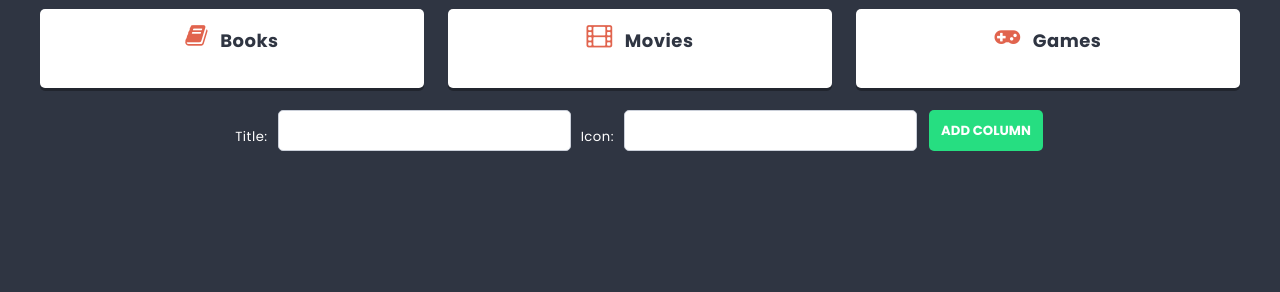
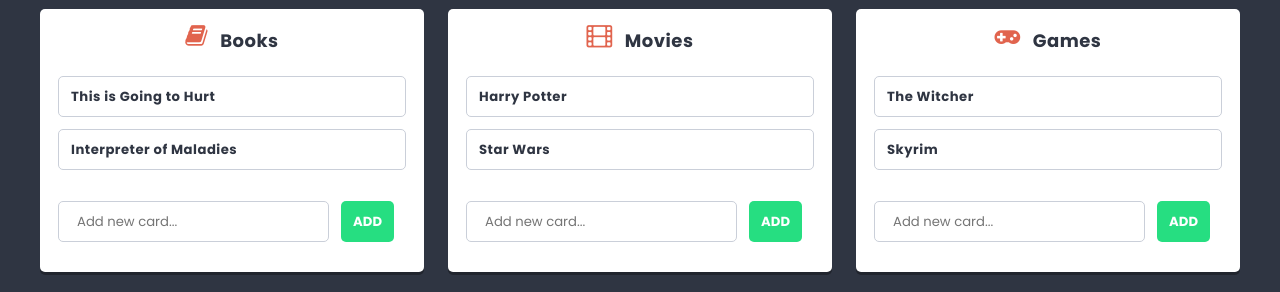
Before and after one commit to mGrzanek/To-do-list-app, a React (Create React App) app: page / in a window 1280 px wide. Shown: the part 532-824 px from the top of the page. Before the commit the page ends 800 px from the top, so only its background shows below. Built offline with nearby package versions, Linux system fonts and the light colour scheme.

Commit message:
Add Card and CardForm components and update List and Column components

```diff
--- /dev/null
+++ b/src/components/Card/Card.js
@@ -0,0 +1,9 @@
+import styles from './Card.module.scss';
+
+const Card = props => {
+    return(
+        <li className={styles.card}>{props.title}</li>
+    );
+}
+
+export default Card;
--- /dev/null
+++ b/src/components/Card/Card.module.scss
@@ -0,0 +1,13 @@
+@import '../../styles/settings.scss';
+
+.card {
+    position: relative;
+    background: $color-light;
+    border: 1px solid lighten($color-dark, 60%);
+    padding: $base-size;
+    margin: 0 0 $base-size 0;
+    border-radius: $radius;
+    display: flex;
+    justify-content: space-between;
+    font-weight: bold;
+}
--- /dev/null
+++ b/src/components/CardForm/CardForm.js
@@ -0,0 +1,24 @@
+import { useState } from "react";
+import TextInput from "./../TextInput/TextInput";
+import Button from './../Button/Button';
+import styles from './CardForm.module.scss';
+
+const CardForm = props => {
+    const [title, setTitle] = useState('');
+    const handleSubmit = e => {
+        e.preventDefault();
+        props.action(
+            {title: title},
+            props.columnId
+        );
+        setTitle('');
+    }
+    return(
+        <form onSubmit={handleSubmit} className={styles.cardForm}>
+            <TextInput type="text" value={title} onChange={e => setTitle(e.target.value)} placeholder='Add new card...' />
+            <Button>Add</Button>
+        </form>
+    );
+}
+
+export default CardForm;
--- /dev/null
+++ b/src/components/CardForm/CardForm.module.scss
@@ -0,0 +1,23 @@
+.cardForm {
+    display: flex;
+    justify-content: space-between;
+    align-items: center;
+}
+
+@media (min-width: 768px) and (max-width: 991px) {
+    .cardForm {
+        flex-direction: column;
+
+        input {
+            width: 100%;
+        }
+    }
+}
+
+@media (max-width: 767px) {
+    .cardForm {
+        input {
+            width: 70%;
+        }
+    }
+}
--- a/src/components/Column/Column.js
+++ b/src/components/Column/Column.js
@@ -1,11 +1,17 @@
 import styles from './Column.module.scss';
+import Card from './../Card/Card';
+import CardForm from './../CardForm/CardForm';
 
 const Column = props => {
     return(
         <article className={styles.column}>
             <h2 className={styles.title}><span className={styles.icon + ` fa fa-${props.icon}`}></span>{props.title}</h2>
+            <ul className={styles.cards}>
+                {props.cards.map(card => <Card key={card.id} id={card.id} title={card.title} />)}
+            </ul>
+            <CardForm columnId={props.id} action={props.addCard} />
         </article>
-    )
+    );
 }
 
 export default Column;
--- a/src/components/List/List.js
+++ b/src/components/List/List.js
@@ -1,4 +1,4 @@
-import { useState, useEffect } from 'react';
+import { useState } from 'react';
 import styles from './List.module.scss';
 import Column from './../Column/Column';
 import ColumnForm from '../ColumnForm/ColumnForm';
@@ -6,13 +6,49 @@
 
 const List = ()=> {
     const [columns, setColumns] = useState([
-        { id: 1, title: 'Books', icon: 'book' },
-        { id: 2, title: 'Movies', icon: 'film' },
-        { id: 3, title: 'Games', icon: 'gamepad' }
+        {
+            id: 1,
+            title: 'Books',
+            icon: 'book',
+            cards: [
+                { id: 1, title: 'This is Going to Hurt' },
+                { id: 2, title: 'Interpreter of Maladies' }
+            ]
+        },
+        {
+            id: 2,
+            title: 'Movies',
+            icon: 'film',
+            cards: [
+                { id: 1, title: 'Harry Potter' },
+                { id: 2, title: 'Star Wars' }
+            ]
+        },
+        {
+            id: 3,
+            title: 'Games',
+            icon: 'gamepad',
+            cards: [
+                { id: 1, title: 'The Witcher' },
+                { id: 2, title: 'Skyrim' }
+            ]
+        }
     ]);
 
     const addColumn = newColumn => {
-		setColumns([...columns, { id: nanoid(), title: newColumn.title, icon: newColumn.icon }]);
+        setColumns([...columns, { id: nanoid(), title: newColumn.title, icon: newColumn.icon, cards: [] }]);
+    };
+
+    const addCard = (newCard, columnId) => {
+        const columnsUpdated = columns.map(column => {
+            if(column.id === columnId)
+                return { ...column, cards: [...column.cards, { id: nanoid(), title: newCard.title }]}
+            else
+                return column
+        })
+
+        setColumns(columnsUpdated);
+
     };
 
     return(
@@ -22,7 +58,7 @@
             </header>
             <p className={styles.description}>Interesting things I want to check out</p>
             <section className={styles.columns}>
-                {columns.map(column => <Column key={column.id} title={column.title} icon={column.icon} />)}
+                {columns.map(column => <Column key={column.id} id={column.id} title={column.title} icon={column.icon} cards={column.cards} addCard={addCard} />)}
             </section>
             <ColumnForm action={addColumn} />
         </div>
```
